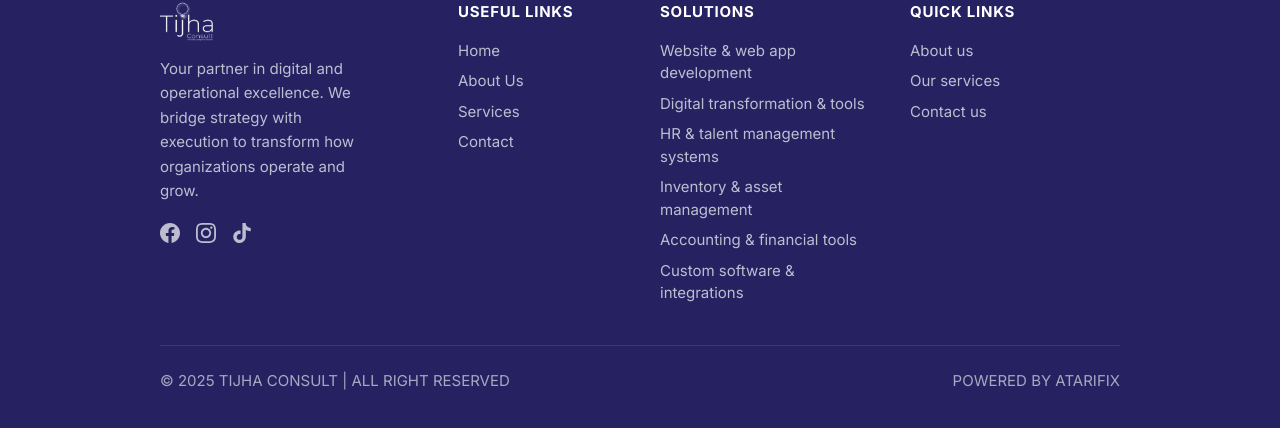
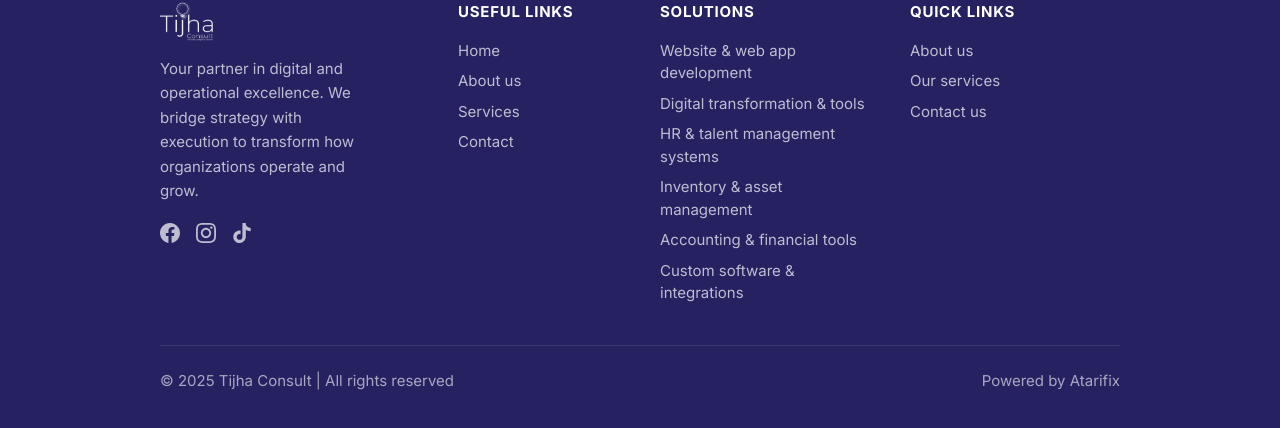
Before and after one commit to King-odysseus/TijhaWebsite, a React (Vite) app: page /contact in a window 1280 px wide. Shown: the part 1660-2088 px from the top of the page. Built offline with nearby package versions, Linux system fonts and the light colour scheme.

Commit message:
fix: convert footer text to sentence case

```diff
--- a/src/components/Footer.jsx
+++ b/src/components/Footer.jsx
@@ -29,10 +29,10 @@ function Footer() {
 
           {/* Useful Links */}
           <div className="pl-8 lg:pl-12">
-            <h4 className="text-[15px] font-bold text-white uppercase tracking-wider mb-4">Useful Links</h4>
+            <h4 className="text-[15px] font-bold text-white uppercase tracking-wider mb-4">Useful links</h4>
             <div className="flex flex-col gap-2">
               <Link to="/" className="text-[15px] text-white/70 hover:text-bronze transition-colors">Home</Link>
-              <Link to="/about" className="text-[15px] text-white/70 hover:text-bronze transition-colors">About Us</Link>
+              <Link to="/about" className="text-[15px] text-white/70 hover:text-bronze transition-colors">About us</Link>
               <Link to="/services" className="text-[15px] text-white/70 hover:text-bronze transition-colors">Services</Link>
               <Link to="/contact" className="text-[15px] text-white/70 hover:text-bronze transition-colors">Contact</Link>
             </div>
@@ -53,7 +53,7 @@ function Footer() {
 
           {/* Quick Links */}
           <div>
-            <h4 className="text-[15px] font-bold text-white uppercase tracking-wider mb-4">Quick Links</h4>
+            <h4 className="text-[15px] font-bold text-white uppercase tracking-wider mb-4">Quick links</h4>
             <div className="flex flex-col gap-2">
               <Link to="/about" className="text-[15px] text-white/70 hover:text-bronze transition-colors">About us</Link>
               <Link to="/services" className="text-[15px] text-white/70 hover:text-bronze transition-colors">Our services</Link>
@@ -64,10 +64,10 @@ function Footer() {
 
         <div className="border-t border-white/10 pt-6 flex flex-col sm:flex-row items-center justify-between gap-3">
           <p className="text-[15px] text-white/60">
-            © 2025 TIJHA CONSULT | ALL RIGHT RESERVED
+            © 2025 Tijha Consult | All rights reserved
           </p>
           <p className="text-[15px] text-white/60">
-            POWERED BY ATARIFIX
+            Powered by Atarifix
           </p>
         </div>
       </div>
```
